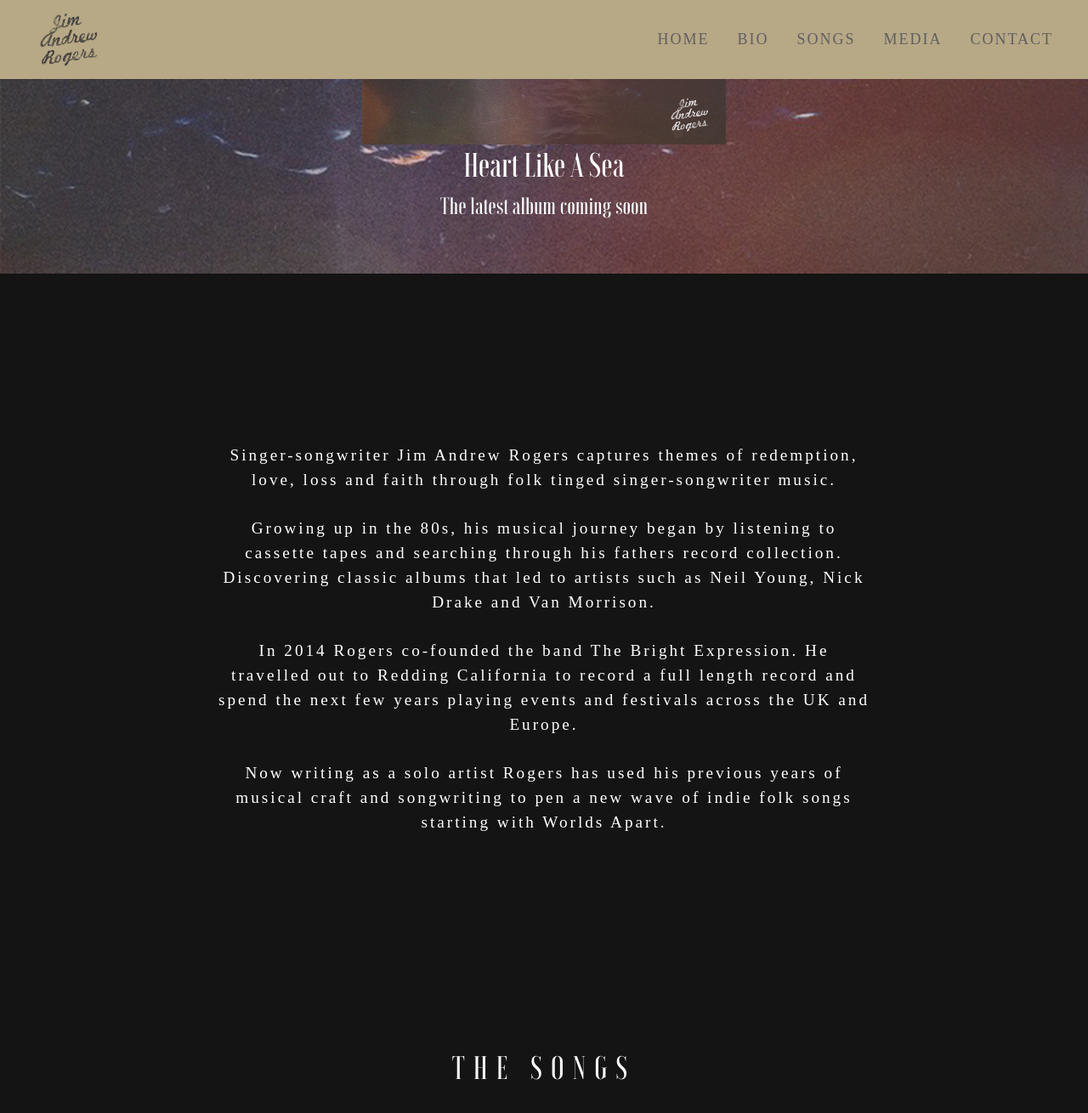
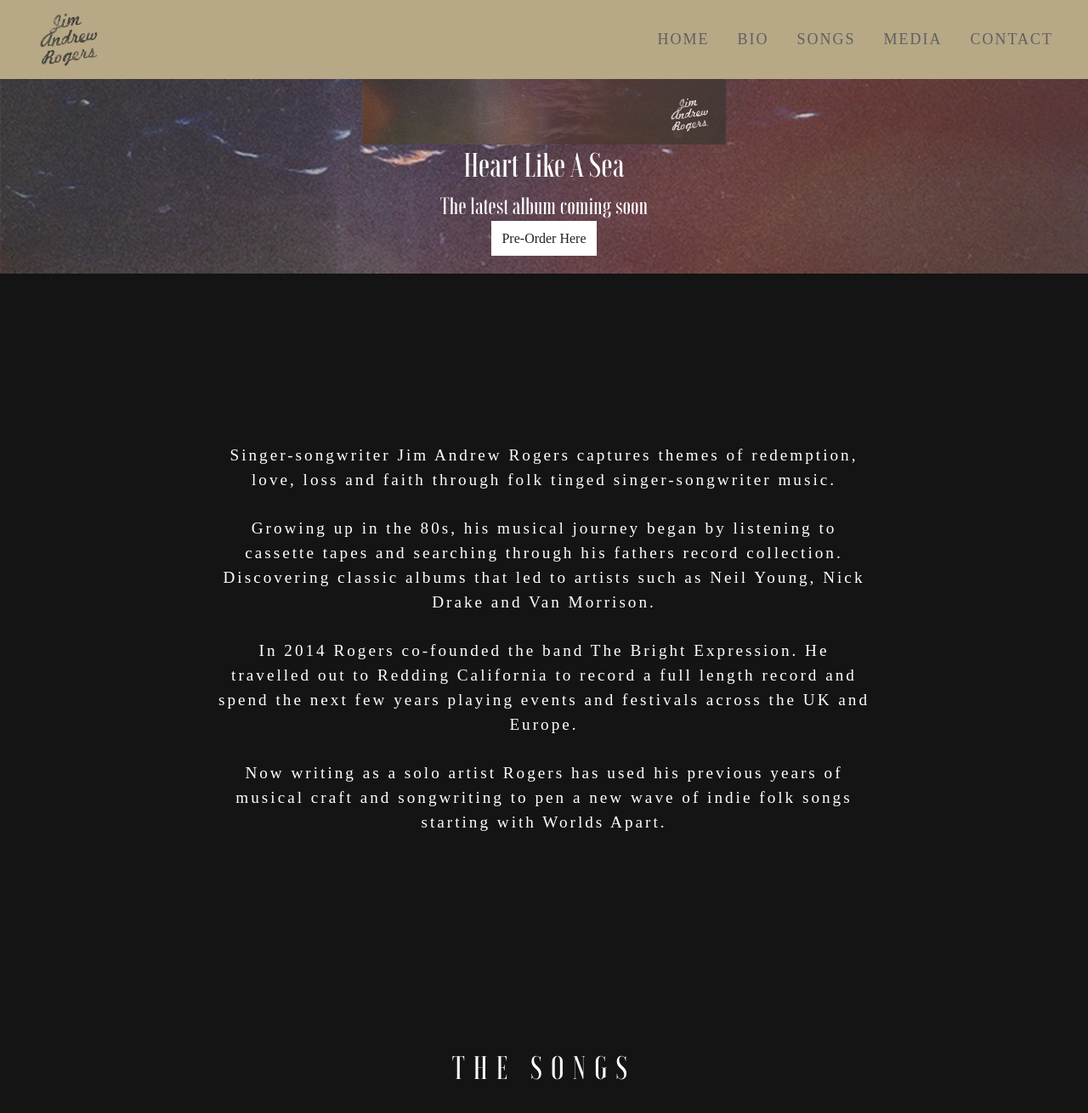
Before and after one commit to JimRogers/jimandrewrogers, a Jekyll site: the page built from index.md, in a window 1280 px wide and 1400 px high, scrolled down 428 px, cut to the strip 0-1317 px from the top of the window. Shown: the top 1310 px of the strip at 85% size. Built offline with Jekyll 4.4.1, drawn with Linux system fonts in a browser that asks for light colours; comment, search, counter and statistics services are not loaded.

Commit message:
Add pre order button

```diff
--- a/_includes/home_top_latest.html
+++ b/_includes/home_top_latest.html
@@ -6,6 +6,7 @@
 			<div class="col-md-12">
 				<h1>Heart Like A Sea</h1>
 				<h3>The latest album coming soon</h3>
+				<a href="https://store.jimandrewrogers.com/">Pre-Order Here</a>
 			</div>
 		</div>
 </section><!--end home section-->
--- a/css/style.css
+++ b/css/style.css
@@ -164,6 +164,16 @@ Top Section
 #home img {
 	width:40%;
 	padding-top:170px;
+}
+#home a {
+	background:#fff;
+	padding:12px;
+	color:#222;
+	font-weight:300;
+	font-family:"Comorant";
+	width:190px;
+	margin:0 auto;
+	text-align:center;
 }
 
 .parallax-window, .parallax-window-2 {
```
